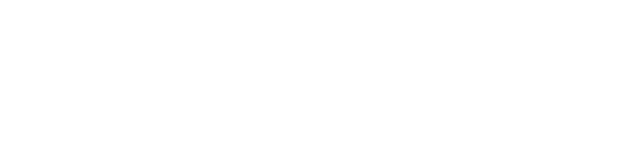
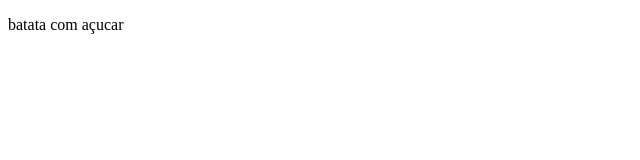
Before and after one commit to Alvim1234/RepositorioRemotoNuvem, a plain HTML site: page index.html in a window 1280 px wide. Shown: the whole page, without its empty margins (0-640 px from the left). Drawn offline with Linux system fonts and the light colour scheme.

Commit message:
Adicionado linha

```diff
--- a/index.html
+++ b/index.html
@@ -7,6 +7,6 @@
     <title>Document</title>
 </head>
 <body>
-
+    <p>batata com açucar</p>
 </body>
 </html>
```
